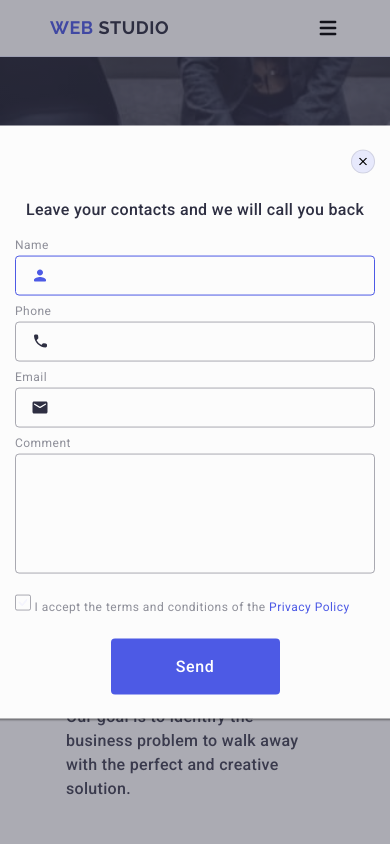
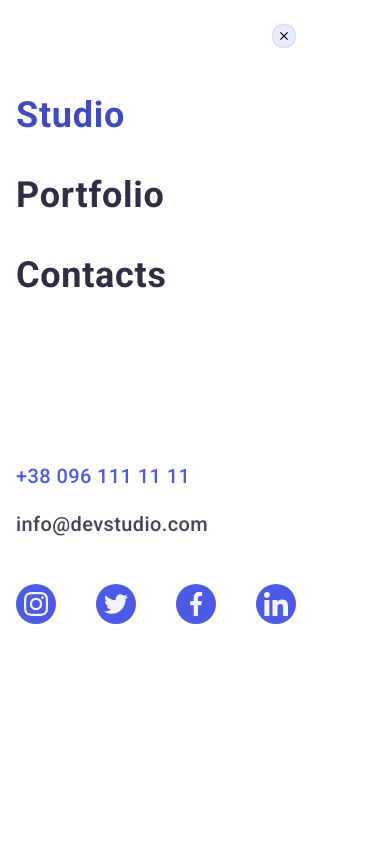
Before and after one commit to OksanaGukova/goit-markup-hw-06, a plain HTML site: page index.html in a window 390 px wide. Shown: the top 844 px of the page. Drawn offline with nearby package versions, Linux system fonts and the light colour scheme.

Commit message:
Add files via upload

```diff
--- a/index.html
+++ b/index.html
@@ -492,7 +492,7 @@
        </div>
       </div>
   </footer>
-  <div class="hiden-backdrop is-open" >
+  <div class="hiden-backdrop is-open">
      <div class="form-container">
        <button class="content-close" type="button" >
               <svg class="icon-close" width="8" height="8">
@@ -554,7 +554,7 @@
       </form>
      </div>
   </div>
-    <div class="container-mobile-menu " >
+    <div class="container-mobile-menu is-open" >
       <div class="mobile-navigation">
         <button class="button-close" type="button">
           <svg class="mobile-navigation-icon" width="8" height="8">
```
